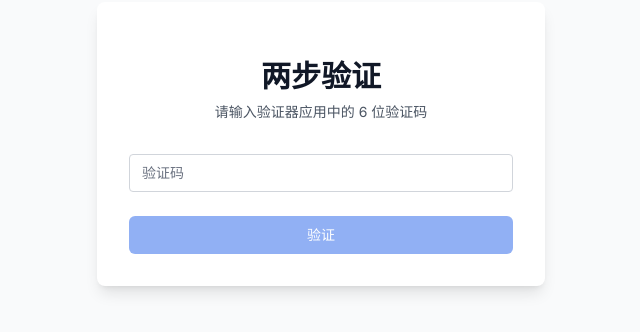
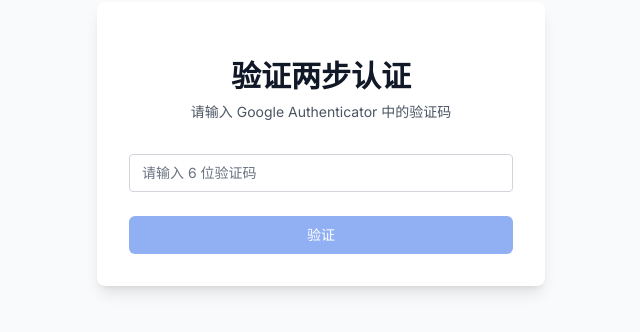
Before and after one commit to tigerbryan/tiger-console, a Next.js app: page /auth/verify in a window 1280 px wide. Shown: the part 256-588 px from the top of the page, without its empty margins (319-959 px from the left). Built offline with nearby package versions, Linux system fonts and the light colour scheme.

Commit message:
fix: 添加 Suspense 边界到验证页面

```diff
--- a/app/auth/verify/page.tsx
+++ b/app/auth/verify/page.tsx
@@ -1,9 +1,9 @@
 'use client';
 
-import { useState } from 'react';
+import { useState, Suspense } from 'react';
 import { useRouter, useSearchParams } from 'next/navigation';
 
-export default function Verify() {
+function VerifyContent() {
   const router = useRouter();
   const searchParams = useSearchParams();
   const [code, setCode] = useState('');
@@ -12,8 +12,8 @@ export default function Verify() {
 
   const handleSubmit = async (e: React.FormEvent) => {
     e.preventDefault();
+    setIsLoading(true);
     setError('');
-    setIsLoading(true);
 
     try {
       const response = await fetch('/api/auth/verify', {
@@ -33,10 +33,9 @@ export default function Verify() {
         setError(data.error);
       } else {
         router.push('/');
-        router.refresh();
       }
-    } catch (error) {
-      setError('验证过程中发生错误，请稍后重试');
+    } catch (err) {
+      setError('验证失败，请重试');
     } finally {
       setIsLoading(false);
     }
@@ -47,19 +46,24 @@ export default function Verify() {
       <div className="max-w-md w-full space-y-8 p-8 bg-white rounded-lg shadow-lg">
         <div>
           <h2 className="mt-6 text-center text-3xl font-extrabold text-gray-900">
-            两步验证
+            验证两步认证
           </h2>
           <p className="mt-2 text-center text-sm text-gray-600">
-            请输入验证器应用中的 6 位验证码
+            请输入 Google Authenticator 中的验证码
           </p>
         </div>
+
         <form className="mt-8 space-y-6" onSubmit={handleSubmit}>
           <div>
+            <label htmlFor="code" className="sr-only">
+              验证码
+            </label>
             <input
+              id="code"
               type="text"
               required
               className="appearance-none rounded relative block w-full px-3 py-2 border border-gray-300 placeholder-gray-500 text-gray-900 focus:outline-none focus:ring-blue-500 focus:border-blue-500 focus:z-10 sm:text-sm"
-              placeholder="验证码"
+              placeholder="请输入 6 位验证码"
               value={code}
               onChange={(e) => setCode(e.target.value.replace(/\D/g, '').slice(0, 6))}
               pattern="[0-9]{6}"
@@ -86,3 +90,11 @@ export default function Verify() {
     </div>
   );
 }
+
+export default function VerifyPage() {
+  return (
+    <Suspense fallback={<div>加载中...</div>}>
+      <VerifyContent />
+    </Suspense>
+  );
+}
```
